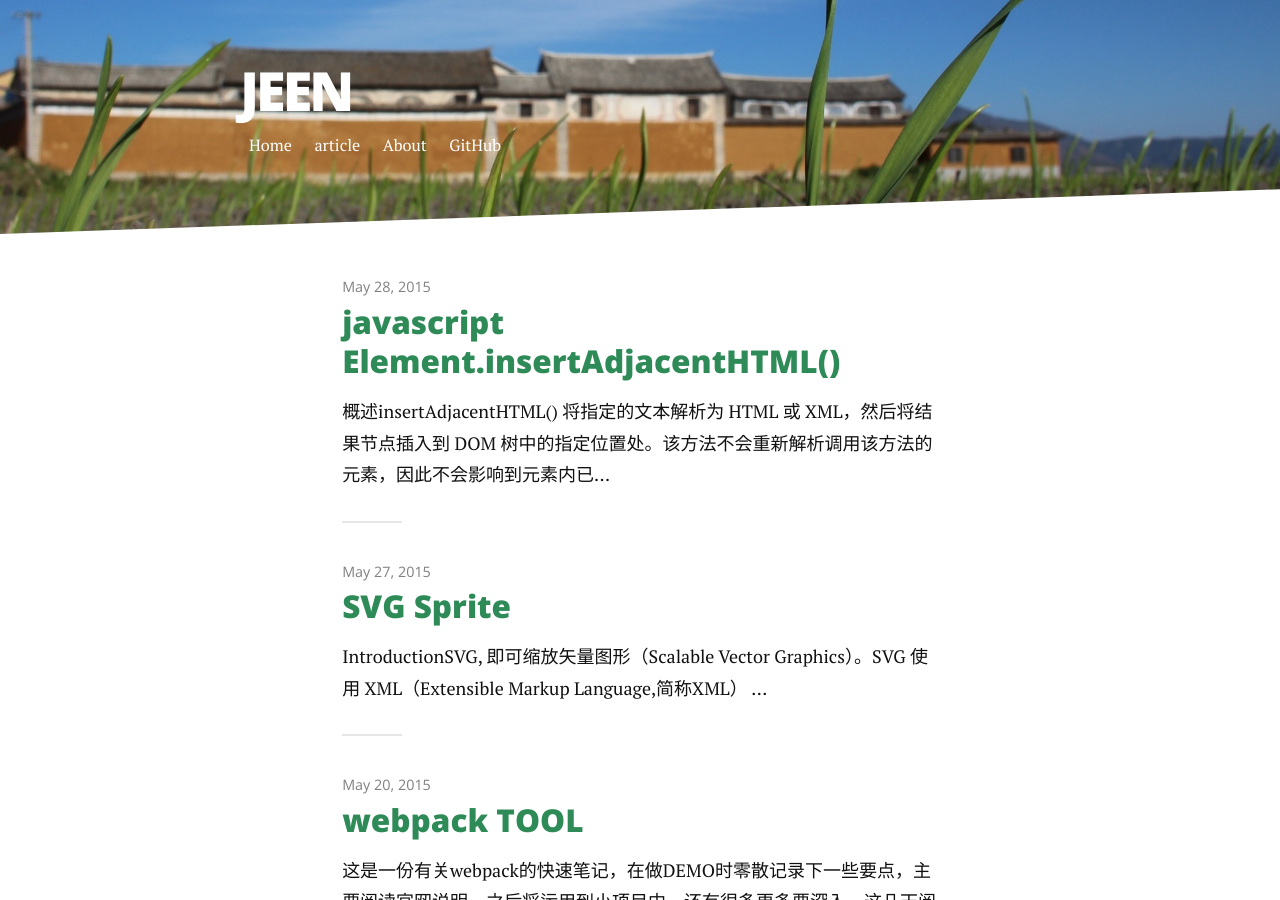
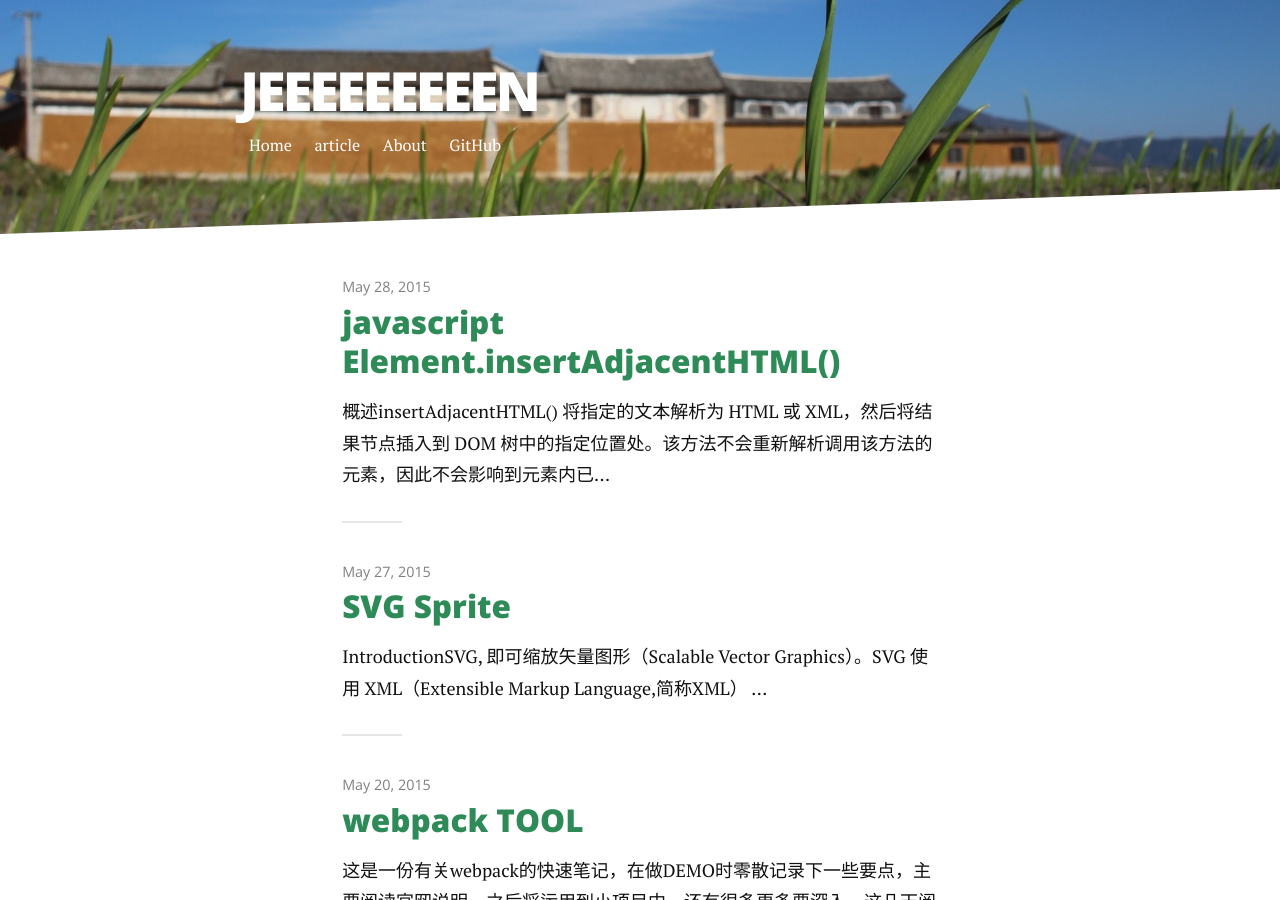
Before and after one commit to imjeen/notes, a Jekyll site: the page built from index.html, in a window 1280 px wide and 900 px high. Built offline with Jekyll 4.4.1, drawn with Linux system fonts in a browser that asks for light colours; nearby versions of some CDN libraries; Markdown is read by kramdown in place of the engine named in the settings; the list of posts is cut into pages by our own code.

Commit message:
update: SEO, title name

```diff
--- a/_config.yml
+++ b/_config.yml
@@ -1,7 +1,8 @@
-name: Jeen
+name: Jeeeeeeeeen
 description: Still waters run deep.
+keywords: front-end notes
 
-url: http://imjeen.github.io/blog
+url: http://imjeen.github.io/notes
 paginate_path: "blog/page:num/"
 permalink: blog/:title/
 
--- a/_includes/footer.html
+++ b/_includes/footer.html
@@ -1,6 +1,6 @@
           <div class="footer">
             <div class="container">
-              <p class="copy"><a href="/">Jeen</a> &copy; 2015 </p>
+              <p class="copy"><a href="/"> {{ site.name }} </a> &copy; 2015 </p>
 
               <div class="footer-links">
                 <ul class="noList">
@@ -30,7 +30,7 @@
           </div><!-- end .footer -->
 
           <!-- Add jQuery and other scripts -->
-          <script src="//ajax.googleapis.com/ajax/libs/jquery/1.11.2/jquery.min.js"></script>
+          <script src="//libs.baidu.com/jquery/1.9.1/jquery.min.js"></script>
           <script>window.jQuery || document.write('<script src="{{ site.url }}/assets/js/jquery-1.11.2.min.js"><\/script>')</script>
           <script src='{{ site.url }}/assets/js/dropcap.min.js'></script>
           <script src='{{ site.url }}/assets/js/responsive-nav.min.js'></script>
--- a/_includes/head.html
+++ b/_includes/head.html
@@ -7,8 +7,9 @@
         <meta charset="utf-8">
         <meta http-equiv="X-UA-Compatible" content="IE=edge,chrome=1">
         <meta name="viewport" content="width=device-width, initial-scale=1">
-        <meta name="description" content="">
-        <title>{{ page.title }}</title>
+        <meta name="description" content="{% if.page.description %} {{ page.description }} {% else %} {{ site.description }} {% endif %} ">
+        <meta name="keywords" content="{% if page.keywords %} {% else %} {{site.keywords}} {% endif %}">
+        <title> {{ page.title }} | {{ site.name }}</title>
 
         <!-- Favicon -->
         <link rel="icon" type="image/x-icon" href="{{ site.url }}/assets/img/favicon.ico" />
@@ -35,7 +36,7 @@
                             <a href="{{ site.url }}{{ link.url }}">{{ link.title }}</a>
                         </li>
                     {% endfor %}
-                        <li> <a href="https://github.com/imjeen" target="_blank">GitHub</a></li>
+                        <li> <a href="https://github.com/imjeen">GitHub</a></li>
                     </ul>
                 </nav>
             </div>
--- a/index.html
+++ b/index.html
@@ -1,6 +1,6 @@
 ---
 layout: default
-title: Jeen
+title: notes
 ---
 
       <div id="home">
```
